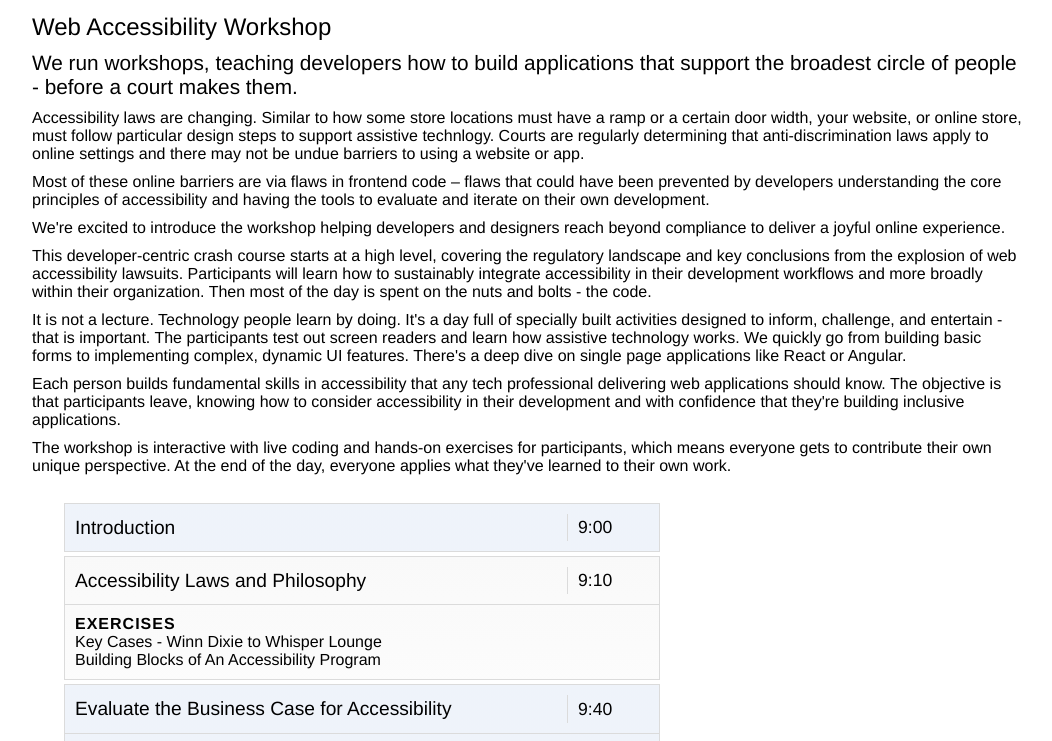
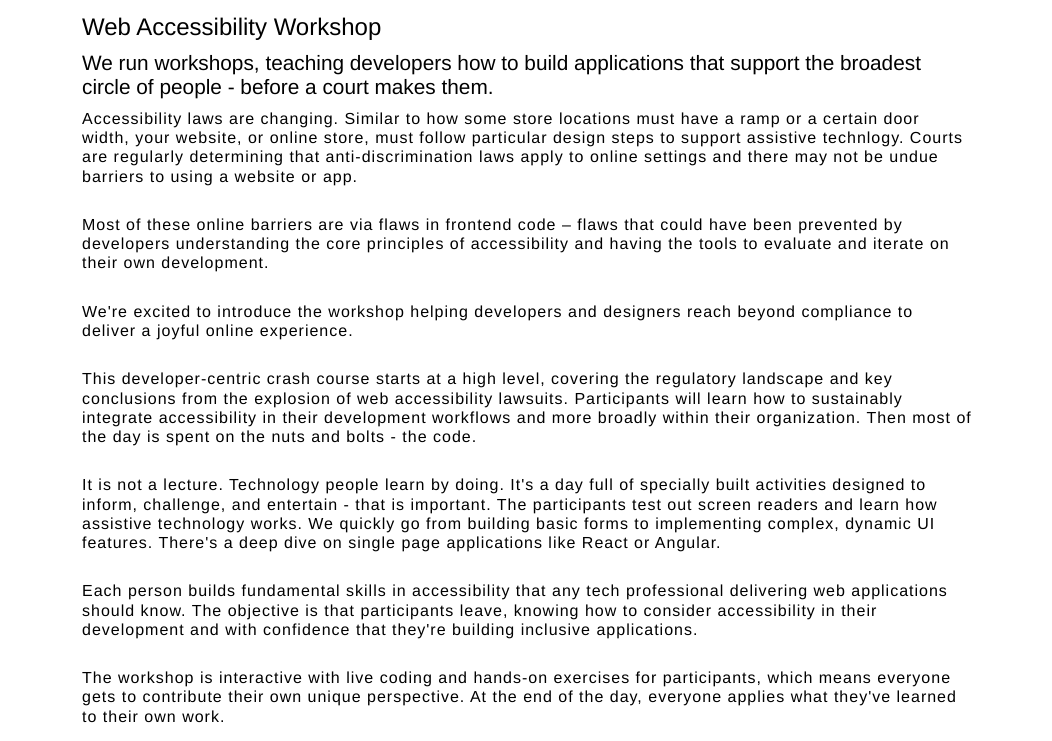
Before and after one commit to beaccessible/workshop, a plain HTML site: page index.html in a window 1280 px wide. Shown: the top 741 px of the page, without its empty margins (113-1165 px from the left). Drawn offline with nearby package versions, Linux system fonts and the light colour scheme.

Commit message:
added css

```diff
--- a/assets/app.js
+++ b/assets/app.js
@@ -150,17 +150,20 @@ $(document).ready(function() {
 
     console.log(training.title);
 
-    let preface = $('#preface')
+    let preface = $('#preface');
+    let hero = $('<div>').addClass('hero');
 
-    preface.append($('<h1>').addClass('king').text((training.title)))
-    preface.append($('<h2>').addClass('queen').text(training.heading))
-    preface.append($('<p>').addClass('text').text(training.introOne))
-    preface.append($('<p>').addClass('text').text(training.introTwo))
-    preface.append($('<p>').addClass('text').text(training.teaser))
-    preface.append($('<p>').addClass('text').text(training.descriptionOne))
-    preface.append($('<p>').addClass('text').text(training.descriptionTwo))
-    preface.append($('<p>').addClass('text').text(training.descriptionThree))
-    preface.append($('<p>').addClass('text').text(training.descriptionFour))
+    hero.append($('<h1>').addClass('king').text((training.title)));
+    hero.append($('<h2>').addClass('queen').text(training.heading));
+    preface.append(hero);
+
+    preface.append($('<p>').addClass('text').text(training.introOne));
+    preface.append($('<p>').addClass('text').text(training.introTwo));
+    preface.append($('<p>').addClass('text').text(training.teaser));
+    preface.append($('<p>').addClass('text').text(training.descriptionOne));
+    preface.append($('<p>').addClass('text').text(training.descriptionTwo));
+    preface.append($('<p>').addClass('text').text(training.descriptionThree));
+    preface.append($('<p>').addClass('text').text(training.descriptionFour));
 
     let epilogue = $('#epilogue')
 
--- a/assets/style.css
+++ b/assets/style.css
@@ -78,6 +78,7 @@ and (max-width: 900px) {
 .time {
     color: black;
     text-align: left;
+    line-height: 1.2rem;
     font-size: 1.1rem;
 }
 
@@ -117,6 +118,9 @@ and (max-width: 900px) {
 
 .text {
     padding: 5px;
+    line-height: 1.2rem;
+    letter-spacing: 1px;
+    margin-bottom: 1.2rem;
 }
 
 .king {
@@ -132,6 +136,11 @@ and (max-width: 900px) {
 }
 
 #main {
-    max-width: 1000px;
+    max-width: 900px;
     margin: 0 auto;
 }
+
+.hero {
+    background-color: linear-gradient(#dfdfdf, #efefef);
+    min-height: 5rem;
+}
--- a/index.html
+++ b/index.html
@@ -17,7 +17,7 @@
         <div id="preface"></div>
 
         <br>
-        <ul id="trainings"></ul>
+        <ul id="trainings" aria-label="Training Modules"></ul>
 
         <div id="epilogue"></div>
 
```
